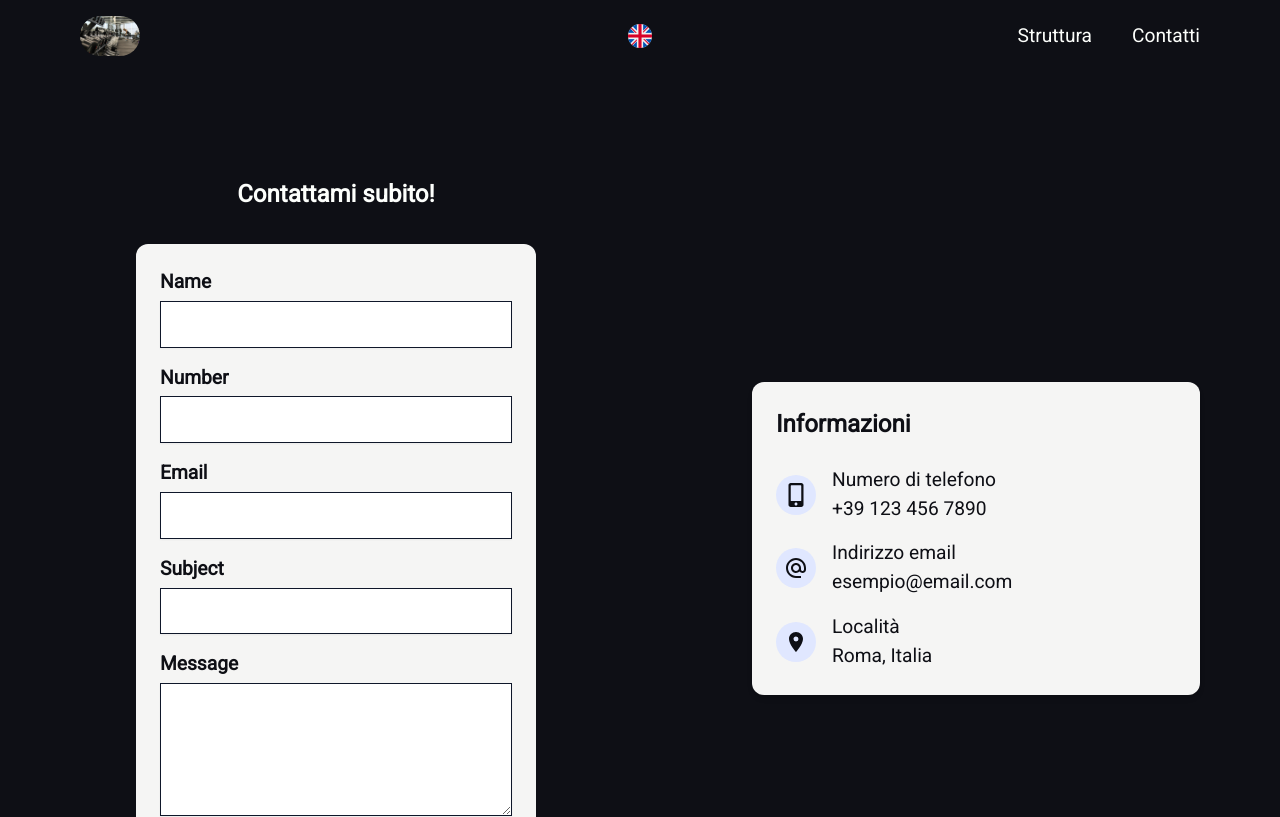
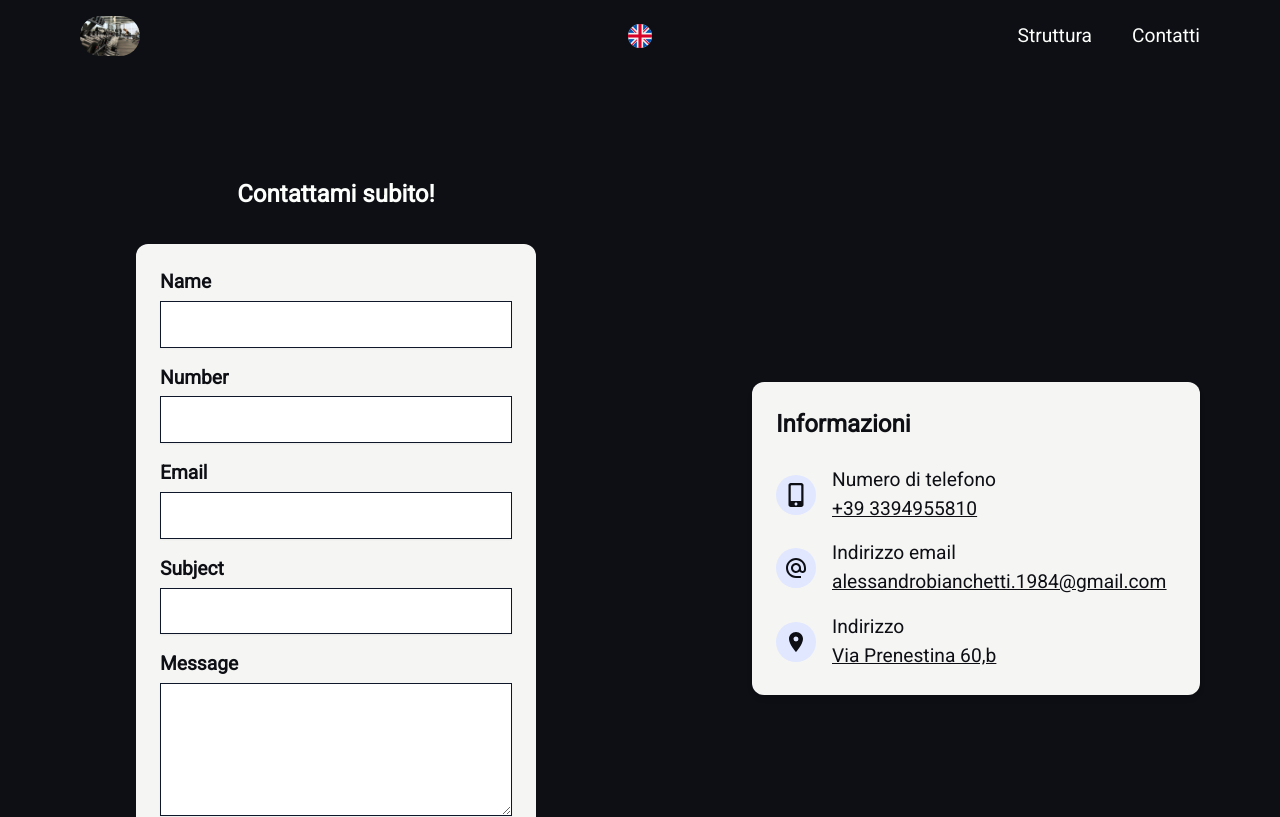
Before and after one commit to Marcofa87/alessandrobianchetti, a Next.js app: page /contacts in a window 1280 px wide. Shown: the top 817 px of the page. Built offline with nearby package versions, Linux system fonts and the light colour scheme.

Commit message:
styled some parts of the app

```diff
--- a/app/ui/accordion/Accordion.tsx
+++ b/app/ui/accordion/Accordion.tsx
@@ -34,7 +34,6 @@ export default function Accordion() {
               )}
             </span>
             <span className="m-4 font-medium w-full flex items-center gap-2">
-              <item.Icon size={20} /> {/* Icona accanto al titolo */}
               {item.title}
             </span>
           </button>
@@ -49,7 +48,8 @@ export default function Accordion() {
             <div className="p-4 flex items-center gap-2">
               {" "}
               {/* Aggiunge flex per allineamento icona e contenuto */}
-              <item.Icon size={20} /> {/* Icona accanto al contenuto */}
+              <item.Icon size={20} className="ml-12" />{" "}
+              {/* Icona accanto al contenuto */}
               <p>{item.content}</p>
             </div>
           </div>
--- a/app/ui/contacts/contact-page.tsx
+++ b/app/ui/contacts/contact-page.tsx
@@ -15,7 +15,13 @@ export default function ContactPage() {
             <p className=" font-medium text-[var(--color)]">
               Numero di telefono
             </p>
-            <p className=" text-[var(--color)]">+39 123 456 7890</p>
+
+            <p className=" text-[var(--color)] underline hover:font-bold">
+              {" "}
+              <a href="https://wa.me/393394955810" target="_blank">
+                +39 3394955810
+              </a>
+            </p>
           </div>
         </div>
         <div className="flex items-center">
@@ -24,8 +30,12 @@ export default function ContactPage() {
             <MdAlternateEmail className=" text-[var(--color)] text-2xl" />
           </div>
           <div className="ml-4">
-            <p className=" font-medium text-[var(--color)]">Indirizzo email</p>
-            <p className=" text-[var(--color)]">esempio@email.com</p>
+            <p className=" font-medium text-[var(--color)] ">Indirizzo email</p>
+            <p className=" text-[var(--color)] hover:font-bold underline">
+              <a href="mailto:alessandrobianchetti.1984@gmail.com">
+                alessandrobianchetti.1984@gmail.com
+              </a>
+            </p>
           </div>
         </div>
         <div className="flex items-center">
@@ -34,8 +44,15 @@ export default function ContactPage() {
             <MdLocationOn className="text-[var(--color)] text-2xl" />
           </div>
           <div className="ml-4">
-            <p className=" font-medium text-[var(--color)]">Località</p>
-            <p className=" text-[var(--color)]">Roma, Italia</p>
+            <p className=" font-medium text-[var(--color)]">Indirizzo</p>
+            <p className=" text-[var(--color)] underline hover:font-bold">
+              <a
+                href="https://www.google.com/maps/place/kamehouse+studio/@41.8910821,12.5221564,17z/data=!3m1!4b1!4m6!3m5!1s0x132f61024cde5375:0x1a57d377453a50e1!8m2!3d41.8910821!4d12.5221564!16s%2Fg%2F11wmr8vhtj?entry=ttu&g_ep=EgoyMDI0MTAyNy4wIKXMDSoASAFQAw%3D%3D"
+                target="_blank"
+              >
+                Via Prenestina 60,b
+              </a>
+            </p>
           </div>
         </div>
       </div>
--- a/package.json
+++ b/package.json
@@ -15,9 +15,11 @@
     "@radix-ui/react-slot": "^1.1.0",
     "@react-google-maps/api": "^2.20.3",
     "@react-icons/all-files": "^4.1.0",
+    "@types/jsonwebtoken": "^9.0.7",
     "@vercel/analytics": "^1.3.2",
     "class-variance-authority": "^0.7.0",
     "clsx": "^2.1.1",
+    "jsonwebtoken": "^9.0.2",
     "lucide-react": "^0.453.0",
     "next": "15.0.0",
     "nodemailer": "^6.9.15",
```
Also changed, not shown: app/verify-email/page.tsx (added), 1 other file (tests, documents, lock files or other folders).
